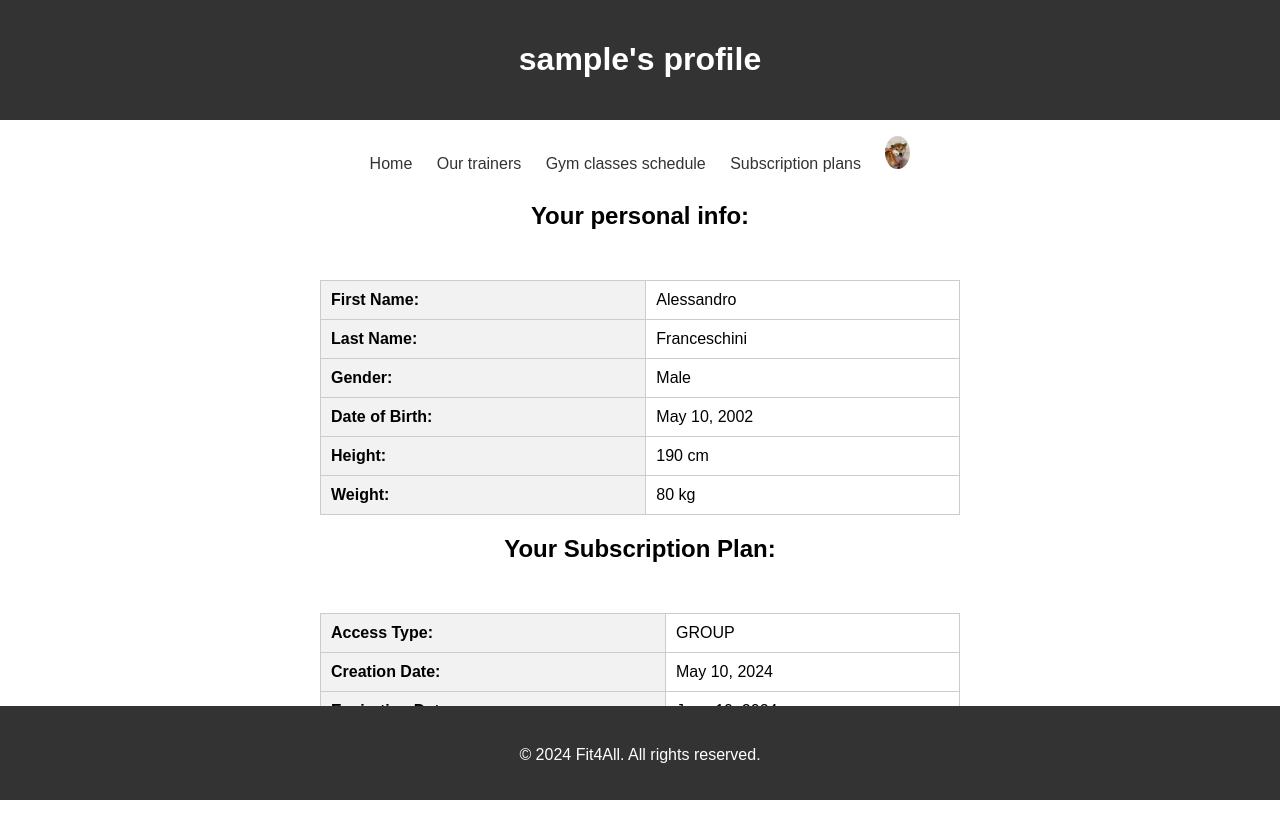
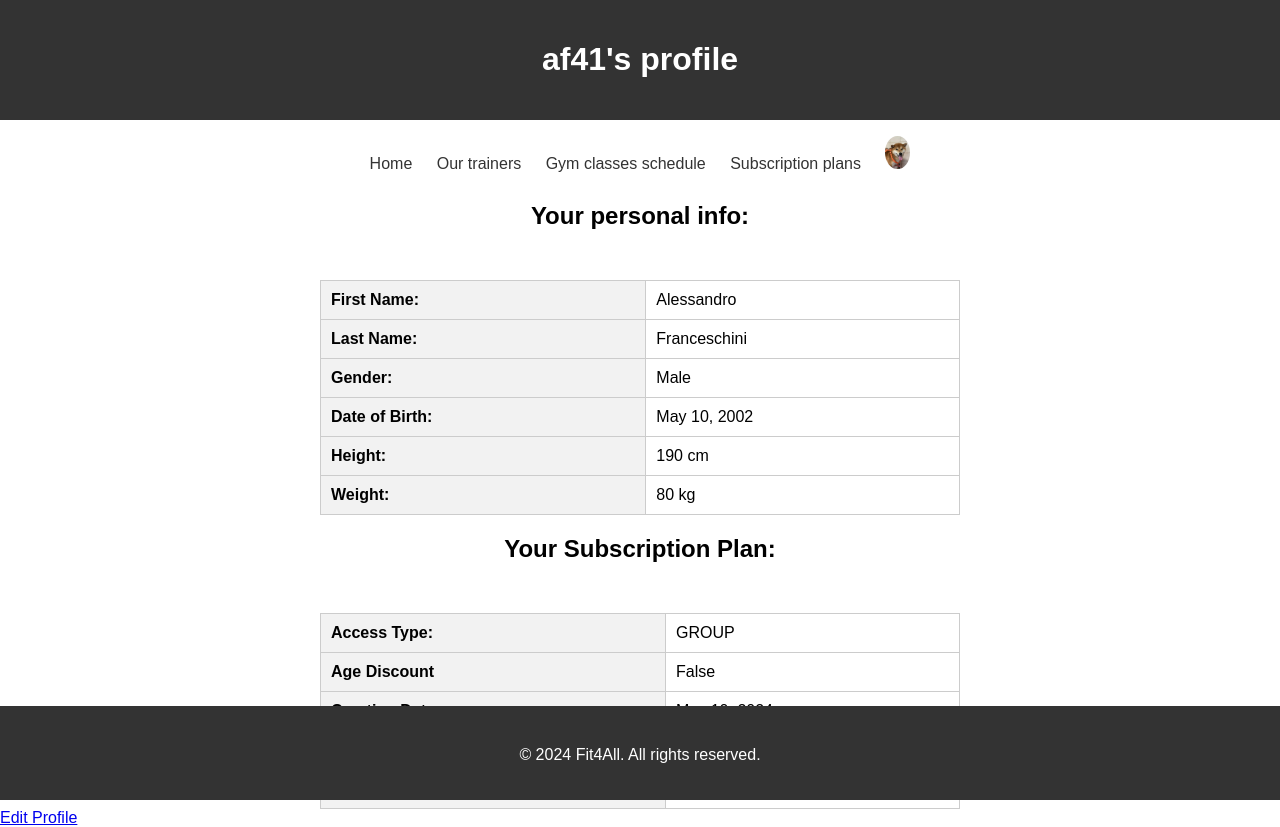
Before and after one commit to alefranco41/Gestione-Palestra, a Django app: page /profile/ in a window 1280 px wide. Before the commit the page ends 800 px from the top, so only its background shows below. Run offline with Django 5.2, Linux system fonts and the light colour scheme; a user stored in the database is signed in; data comes from the database, SQL or seed files in the repository; both versions use the stored data as it was after the commit; tables that the repository leaves empty hold one stand-in row (values such as "Sample post").

Commit message:
added some checks and created custom user model

```diff
--- a/gestione_palestra/gestione_palestra/forms.py
+++ b/gestione_palestra/gestione_palestra/forms.py
@@ -1,5 +1,4 @@
 from django import forms
-from django.contrib.auth.models import User
 from . import models
 
 
@@ -8,7 +7,7 @@
     password2 = forms.CharField(label='Confirm Password', widget=forms.PasswordInput)
 
     class Meta:
-        model = User
+        model = models.User
         fields = ['username', 'email', 'password', 'password2']
 
     def clean(self):
--- a/gestione_palestra/gestione_palestra/models.py
+++ b/gestione_palestra/gestione_palestra/models.py
@@ -1,6 +1,17 @@
-from django.contrib.auth.models import User
+from django.contrib.auth.models import AbstractUser
 from django.db import models
 from datetime import datetime, date
+from django.utils.translation import gettext_lazy as _
+
+
+
+class User(AbstractUser):
+    is_manager = models.BooleanField(default=False)
+    is_instructor = models.BooleanField(default=False)
+
+    class Meta:
+        verbose_name = _('user')
+        verbose_name_plural = _('users')
 
 class UserProfile(models.Model):
     user = models.OneToOneField(User, on_delete=models.CASCADE)
@@ -17,13 +28,24 @@
     weight = models.DecimalField(max_digits=5, decimal_places=0, null=False,blank=True)  # In chilogrammi
     profile_picture = models.ImageField(upload_to='profile_pictures/', null=True, blank=True)
 
+    AGE_OF_RETIREMENT = 65  # Età di pensionamento
+    LEGAL_ADULT_AGE = 18  # Età maggiore
+
+    def ageReduction(self):
+        today = date.today()
+        age_in_days = (today - self.date_of_birth).days
+        return True if age_in_days >= self.AGE_OF_RETIREMENT * 365 or age_in_days <= self.LEGAL_ADULT_AGE * 365 else False
+
+    def profileInfo(self):
+        return True if self.first_name and self.last_name and self.date_of_birth else False
 
 class Subscription(models.Model):
-    user = models.ForeignKey(User, on_delete=models.CASCADE)
+    user = models.OneToOneField(User, on_delete=models.CASCADE, unique=True)
     plan = models.ForeignKey('SubscriptionPlan', on_delete=models.CASCADE)
     monthly_price = models.DecimalField(max_digits=10, decimal_places=2)
     start_date = models.DateField()
     end_date = models.DateField()
+    age_reduction = models.BooleanField()
 
     def expired(self):
         return True if self.end_date < datetime.now().date() else False
--- a/gestione_palestra/gestione_palestra/settings.py
+++ b/gestione_palestra/gestione_palestra/settings.py
@@ -1,3 +1,4 @@
+
 """
 Django settings for gestione_palestra project.
 
@@ -38,7 +39,7 @@
     'django.contrib.sessions',
     'django.contrib.messages',
     'django.contrib.staticfiles',
-    'gestione_palestra'
+    'gestione_palestra',
 ]
 
 MIDDLEWARE = [
@@ -73,6 +74,7 @@
 ]
 
 WSGI_APPLICATION = 'gestione_palestra.wsgi.application'
+AUTH_USER_MODEL = 'gestione_palestra.User'
 
 
 # Database
--- a/gestione_palestra/gestione_palestra/views.py
+++ b/gestione_palestra/gestione_palestra/views.py
@@ -7,7 +7,8 @@
 from . import models
 from django.shortcuts import get_object_or_404
 from django.http import HttpResponseRedirect
-from datetime import datetime, timedelta
+from datetime import datetime
+from dateutil.relativedelta import relativedelta
 from decimal import Decimal
 
 def homepage(request):
@@ -29,31 +30,52 @@
         return render(request=request, template_name="subscription-plans.html", context={})
 
     def post(self, request, *args, **kwargs):
+        old_subscription = None
         if models.Subscription.objects.filter(user=request.user).exists(): #utente già abbonato, assicurarsi che non sia scaduto
             subscription = models.Subscription.objects.get(user=request.user)
 
             if not subscription.expired():
                 return render(request=request, template_name="subscription-plans.html", context={'error':' You already have a plan that is still valid!!'})
+            else:
+                old_subscription = subscription
+
+        user = models.UserProfile.objects.get(user=request.user)
+        if not user.profileInfo():
+            return render(request=request, template_name="subscription-plans.html", context={'error':' You must complete your profile first!!'})
 
         plan = models.SubscriptionPlan.objects.get(id=request.POST.get('plan_id'))
         duration = int(request.POST.get('duration_selected'))
 
         start_date = datetime.now()
-        end_date = start_date + timedelta(days=30*duration)
+        end_date = start_date + relativedelta(months=duration)
 
         duration_discounts = models.DurationDiscount.objects.filter(subscription_plan=plan)
+        duration_discount = duration_discounts.get(duration=duration)
 
-        duration_discount = duration_discounts.filter(duration=duration).first()
         if duration_discount:
             discount_percentage = duration_discount.discount_percentage
         else:
             discount_percentage = 0
 
-        price = plan.monthly_price * (Decimal(1) - Decimal(discount_percentage) / Decimal(100))
+        age_discount = 0
+        age_reduction = False
+        if user.ageReduction():
+            age_discount = plan.age_discount
+            age_reduction = True
 
+        price = plan.monthly_price * (Decimal(1) - Decimal(discount_percentage) / Decimal(100)) - age_discount
 
-        sub = models.Subscription(user=request.user, plan=plan, monthly_price=price, start_date=start_date, end_date=end_date)
-        sub.save()
+        if old_subscription:
+            old_subscription.plan = plan
+            old_subscription.monthly_price = price
+            old_subscription.start_date = start_date
+            old_subscription.end_date = end_date
+            old_subscription.age_reduction = age_reduction
+            old_subscription.save()
+        else:
+            sub = models.Subscription(user=request.user, plan=plan, monthly_price=price, start_date=start_date, end_date=end_date, age_reduction=age_reduction)
+            sub.save()
+
         return redirect('profile')
 
 
@@ -97,6 +119,7 @@
 class ProfileView(View):
     def get(self, request):
         form = forms.UserProfileForm()
+
         user_profile, created = models.UserProfile.objects.get_or_create(user=request.user)
 
 
@@ -127,7 +150,7 @@
     def get(self, request):
         user_profile = models.UserProfile.objects.get(user=request.user)
         form = forms.UserProfileForm(request.POST, instance=user_profile)
-        return render(request, 'update_profile.html', {'form': form})
+        return render(request, 'update_profile.html', {'form': form, 'user_profile':user_profile})
 
     def post(self, request, *args, **kwargs):
         user_profile = models.UserProfile.objects.get(user=request.user)
@@ -136,7 +159,7 @@
             form.save()
             return redirect('profile')  # Reindirizza alla pagina del profilo
 
-        return render(request, 'update_profile.html', {'form': form})
+        return render(request, 'update_profile.html', {'form': form, 'user_profile':user_profile})
 
 class Dashboard(View):
     def get(self, request):
--- a/gestione_palestra/templates/profile.html
+++ b/gestione_palestra/templates/profile.html
@@ -67,6 +67,10 @@
         <td>{{ user_subscription.plan_type }}</td>
       </tr>
       <tr>
+        <th>Age Discount</th>
+        <td>{{ user_subscription.age_reduction }}</td>
+      </tr>
+      <tr>
         <th>Creation Date:</th>
         <td>{{ user_subscription.start_date }}</td>
       </tr>
```
Also changed, not shown: gestione_palestra/templates/subscription-plans.html (+9 -1 lines), gestione_palestra/templates/update_profile.html (+8 -8 lines), gestione_palestra/db.sqlite3, gestione_palestra/media/profile_pictures/FB_IMG_1711178406821_aT2QJya.jpg (added), gestione_palestra/media/profile_pictures/Screenshot_2024-02-16_173900.png (added), gestione_palestra/media/profile_pictures/Screenshot_2024-02-17_133808.png (added), gestione_palestra/media/profile_pictures/Screenshot_2024-02-17_133808_VPiQih4.png (added), gestione_palestra/media/profile_pictures/Screenshot_2024-02-17_133831.png (added), gestione_palestra/media/profile_pictures/Screenshot_2024-04-22_134845.png (added), gestione_palestra/todolist.txt (added), 2 other files.
